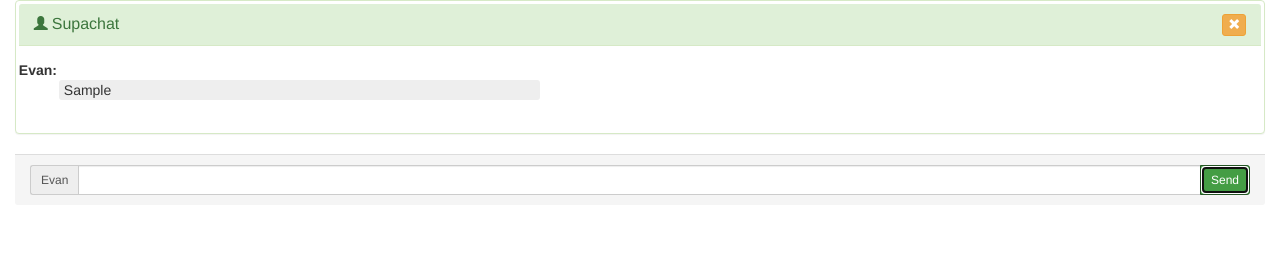
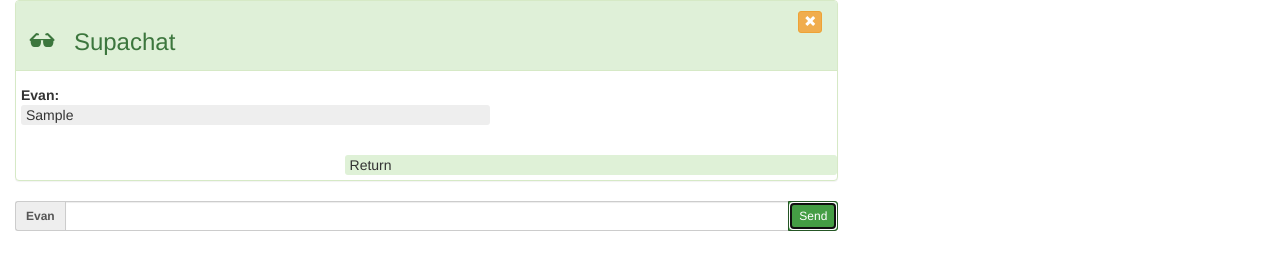
Before and after one commit to ebonertz/TIY-Chatti, a plain HTML site: page index.html in a window 1280 px wide. Both pictures are taken after typing "Sample" into the empty fields and a click on the button "Send". Drawn offline with nearby package versions, Linux system fonts and the light colour scheme.

Commit message:
Edit Header

```diff
--- a/assets/css/style.css
+++ b/assets/css/style.css
@@ -1,12 +1,21 @@
 .panel-heading {
-  height: 3em;
+  height: 5em;
   margin-bottom: 1em;
   padding:5px 0 5px 10px;
+
+
 }
 
-.panel-title {
+h1.panel-title {
+    font-size: x-large;
+    display: inline;
+    padding-left: 15px;
+    padding-right: 15px;
+    margin-bottom: 15px;
+    margin-top: -15px;
+    /*border: 1px solid black;*/
+}
 
-}
 
 ul {
     list-style: none;
@@ -15,13 +24,35 @@ ul {
 
 li {
     background-color: #EEE;
-    width: 40%;
+    width: 60%;
     border-radius: 3px;
+    margin-left: -35px;
+    padding-left: 5px;
+}
+#UN {
     padding-left: 5px;
 }
 
-.panel-success {
-    padding: .2em;
+#AM {
+    float:right;
+    background-color: rgb(223,241, 215);
+    width:60%;
+    padding-left: 5px;
+    border-radius: 3px;
+    margin-bottom: 5px;
+}
+#prompt {
+    padding-left: 5px;
+}
+
+
+/*.col-md-8 {
+    border: 1px solid black;
+
+}*/
+.glyphicon-sunglasses {
+    font-size: x-large;
+    padding-top: 15px;
 }
 
 h4 {
@@ -32,4 +63,5 @@ h4 {
 }
 .glyphicion-remove {
     padding-right: .1em;
+    font-size: small;
 }
--- a/assets/js/app.js
+++ b/assets/js/app.js
@@ -14,64 +14,16 @@ $(".btn-success").click(function() {
       $("ul").append("<li>" + $(this).val() + "</li>" + "<br>" );
       event.preventDefault();
       $(this).val(" ");
-      $("#prompt").html(" ")
-    //   console.log(userInput);
+      $("#prompt").html(" ");
+      $("#AM").html("Return");
+
+
+    //   for (var i=0, i<10, i++)
+    //   if (@moviename === " ") {
+    //       atPoster
+    //   }
+    // //   console.log(userInput);
     //   $("#UL").html(userInput);
     });
    });
   });
-
-  //
-
-
-
-//          $("#MC").html(" ");
-//
-//         console.log("GIVER");
-//
-//     });
-//
-// $(".btn-success").click(function(){
-//     $("#IM").html("messages");
-//     event.preventDefault();
-//     console.log(chatter);
-
-
-
-
-
-
-// $.ajax({
-//   dataType: 'json',
-//   url: 'https://api.github.com/users'
-//   method: 'GET', // This is the default, but I thought I'd show it
-// }).done(function (data) {
-//   console.log(data.map(function (u) {
-//     return u.login;
-//   }));
-// });
-
-//load data from a local test.js file
-// $.getJSON( "test.js", function( json ) {
-//   console.log( "JSON Data: " + json.users[ 0 ].name );
-//  });
-//  });
-
-// function showInput() {
-//     var message_entered = document .getElementbyID("chatter").value;
-//         document.ElementByID("#IM").innerHTML = message_entered;
-//         console.log(message_entered);
-//         event.preventDefault();
-// }
-
-
-
-
-//  $.getJSON( "test.js", { name: "John", time: "2pm" } )
-//   .done(function( json ) {
-//     console.log( "JSON Data: " + json.users[ 3 ].name );
-// }) //Then load the JSON data from test.js and accessing a name.
-//   .fail(function( jqxhr, textStatus, error ) {
-//     var err = textStatus + ", " + error;
-//     console.log( "Request Failed: " + err );
-// });
--- a/index.html
+++ b/index.html
@@ -11,14 +11,15 @@
 </head>
 <body nav-app="chatapp">
     <div class="nav-bar">
-       <div class="col-md-12">
+       <div class="col-md-8">
           <div class="panel panel-success" controller="ChatController">
              <div class="panel-heading">
-                <span class="glyphicon glyphicon-user"></span>
-                <h1 class="panel-title" style="display:inline;">Supachat</h1>
+                <span class="glyphicon glyphicon-sunglasses"></span>
+                <h1 id="app-name" class="panel-title">Supachat </h1>
 
                 <div class="btn-group btn-group-xs pull-right">
-                  <button type="button" class="btn btn-warning"><span class="glyphicon glyphicon-remove"></span></button>
+                  <button type="button" class="btn btn-warning">
+                      <span class="glyphicon glyphicon-remove"></span></button>
                 </div>
                 <div class="clearfix"></div>
               </div>
@@ -27,9 +28,12 @@
                 <div class="row">
                   <div class="col-xs-12" style="max-height:300px;max-width:100%;overflow-y:auto;overflow-x:hidden;">
                     <div class="chat">
-                          <div id="MC" class="user-initials"><strong>Evan:</strong></div><span show="chatMessages.length === 0" id="prompt">Say something!</span>
+                          <div id="UN" class="user-initials"><strong>Evan:</strong>
+                              <span show="chatMessages.length === 0" id="prompt">Say something!</span>
+                            </div>
 
-                        <ul id="IM" >    </ul>
+                        <ul id="IM" ></ul>
+                        <div id="AM"></div>
                     </div>
 
                     </div>
@@ -37,13 +41,13 @@
               </div> <!-- This closes the panel body -->
             </div> <!-- //This closes the chat panel -->
 
-              <div class="panel-footer">
+              <div class="footer">
                 <form>
                   <div class="input-group input-group-sm text-field">
-                    <span class="input-group-addon"> Evan </span>
+                    <span class="input-group-addon"><strong> Evan </strong> </span>
                     <input id="chatter" type="text" name="chatter" class="form-control chatter" />
                         <span class="input-group-btn">
-                          <button class="btn btn-success" type="submit">Send</button>
+                          <button class="btn btn-success send" type="submit">Send</button>
                         </span>
                   </div>
                 </form>
@@ -60,7 +64,7 @@
   <script src="https://cdn.rawgit.com/lodash/lodash/3.0.1/lodash.min.js"></script>
   <script src="assets/bootstrap/dist/js/bootstrap.min.js"></script>
   <script src="assets/js/app.js"></script>
-  <script src="assets/js/atPoster.js"></script>
+  <!-- <script src="assets/js/atPoster.js"></script> -->
   <!-- <script src="assets/js/test.js"></script> -->
 
 
```
